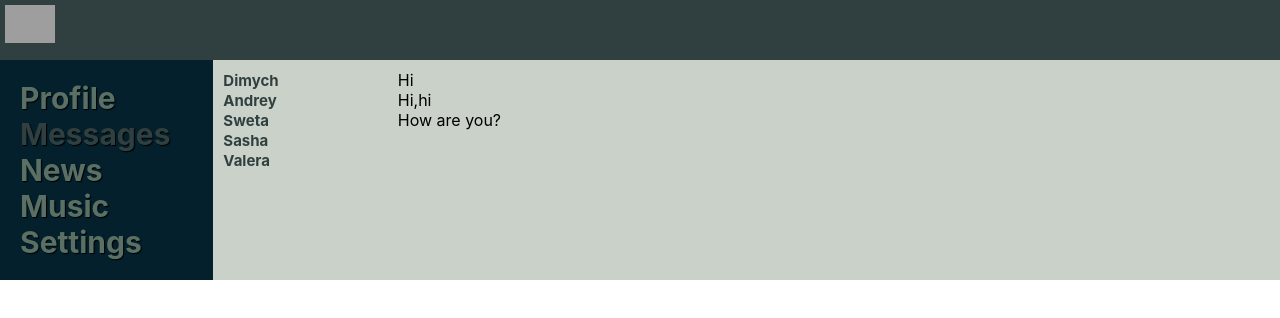
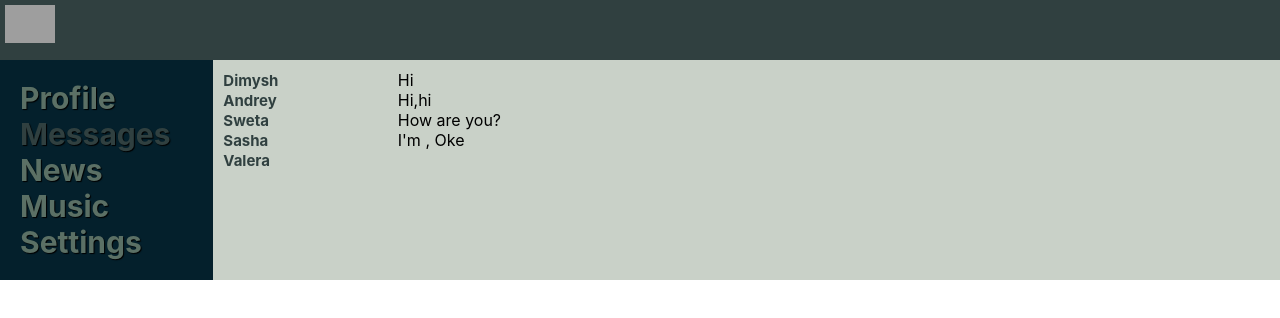
Before and after one commit to Faukkirik/My-samurai-way-main, a React (Create React App) app: page /dialogs in a window 1280 px wide. Shown: the top 318 px of the page. Built offline with nearby package versions, Linux system fonts and the light colour scheme; grey boxes are pictures that could not be loaded.

Commit message:
11 commit - 25 (map)

```diff
--- a/src/components/Dialogs/Dialogs.tsx
+++ b/src/components/Dialogs/Dialogs.tsx
@@ -2,38 +2,61 @@ import React from "react";
 import s from "./Dialogs.module.css"
 import {NavLink} from "react-router-dom";
 
-export type DialogItemType ={
+export type DialogItemType = {
     id: string
     name: string
 }
 
-export const DialogItem = (props: DialogItemType)=>{
+export const DialogItem = (props: DialogItemType) => {
     return (
         <div className={s.dialog}>
-            <NavLink to={"/dialogs/"+props.id}>{props.name}</NavLink>
+            <NavLink to={"/dialogs/" + props.id}>{props.name}</NavLink>
         </div>
     )
 }
-export const Message =(props:any)=>{
-    return(
+export const Message = (props: any) => {
+    return (
         <div className={s.message}>{props.message}</div>
     )
 }
 
+
 export const Dialogs = () => {
+    const dialogsData = [
+        {id: "1", name: 'Dimysh'},
+        {id: "2", name: 'Andrey'},
+        {id: "3", name: 'Sweta'},
+        {id: "4", name: 'Sasha'},
+        {id: "5", name: 'Valera'},
+    ]
+    const messageData = [
+        {id: "1", message: "Hi"},
+        {id: "2", message: "Hi,hi"},
+        {id: "3", message: "How are you?"},
+        {id: "4", message: "I'm , Oke"},
+    ]
     return (
         <div className={s.dialogs}>
             <div className={s.dialogsItems}>
-                <DialogItem name={"Dimych"} id={"1"}/>
-                <DialogItem name={"Andrey"} id={"2"}/>
-                <DialogItem name={"Sweta"} id={"3"}/>
-                <DialogItem name={"Sasha"} id={"4"}/>
-                <DialogItem name={"Valera"} id={"5"}/>
+                {dialogsData.map((el) => {
+                    return (
+                        <DialogItem
+                            id={el.id}
+                            name={el.name}
+                            key={el.id}/>
+                    )
+                })}
             </div>
             <div className={s.messages}>
-                <Message message={'Hi'}/>
-                <Message message={"Hi,hi"}/>
-                <Message message={'How are you?'}/>
+                {messageData.map((el) => {
+                    return (
+                        <Message
+                            id={el.id}
+                            message={el.message}
+                            key={el.id}
+                        />
+                    )
+                })}
             </div>
         </div>
     )
--- a/src/components/Profile/MyPosts/MyPosts.tsx
+++ b/src/components/Profile/MyPosts/MyPosts.tsx
@@ -3,6 +3,11 @@ import s from './MyPosts.module.css'
 import {Post} from "./Post/Post";
 
 export const MyPosts = () => {
+    const postData = [
+        {id: "1", message: "Hi, how are you?", likeCount: 10},
+        {id: "2", message: "It's my first post", likeCount: 12},
+        {id: "3", message: "omg", likeCount: 27},
+    ]
     return (
         <div className={s.postBlock}>
             <h3>My posts</h3>
@@ -15,8 +20,11 @@ export const MyPosts = () => {
                 </div>
             </div>
             <div className={s.posts}>
-                <Post message={"Hi, how are you?"} likeCount={10}/>
-                <Post message={"It's my first post"} likeCount={15}/>
+                {postData.map((el)=>{
+                    return(
+                        <Post message={el.message} likeCount={el.likeCount} key={el.id}/>
+                    )
+                })}
             </div>
         </div>
     )
```
